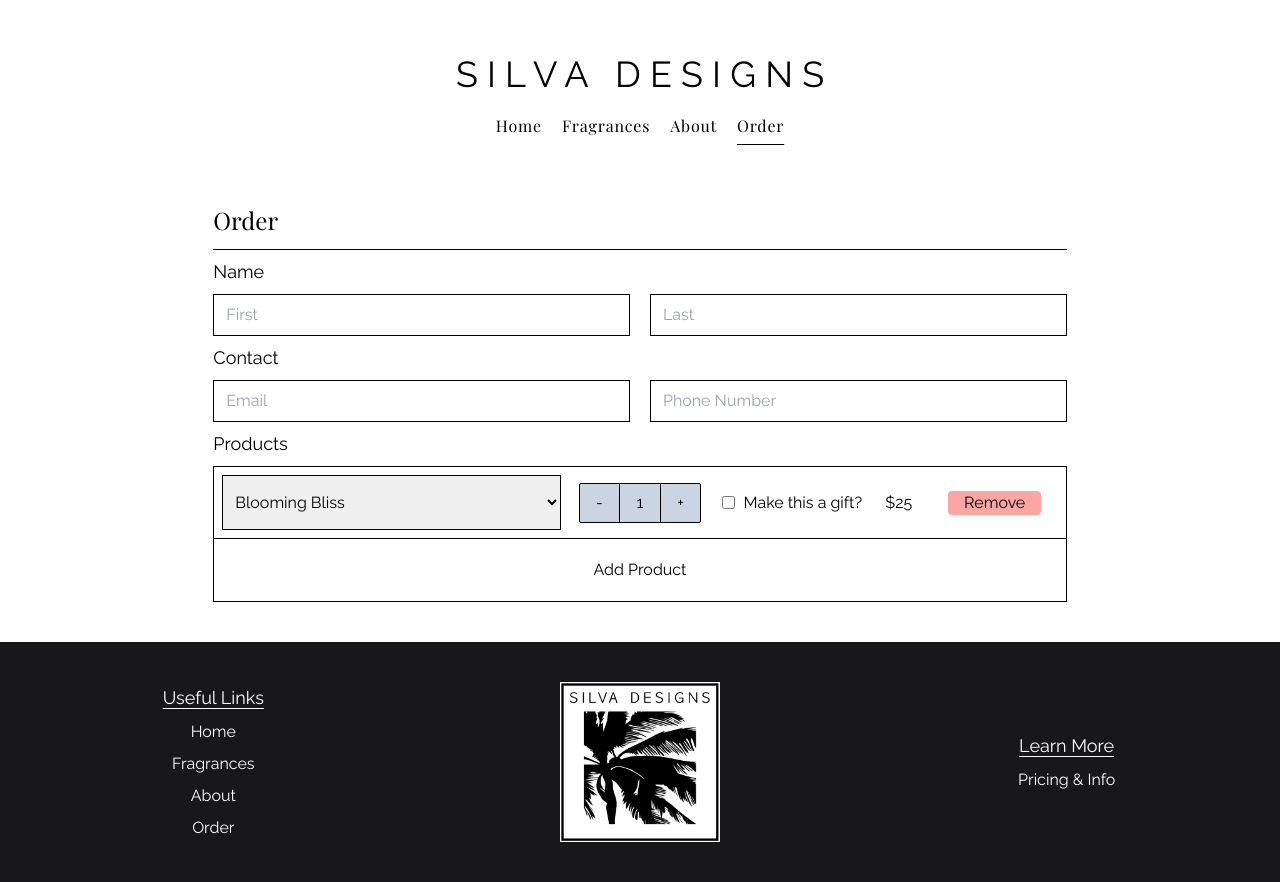
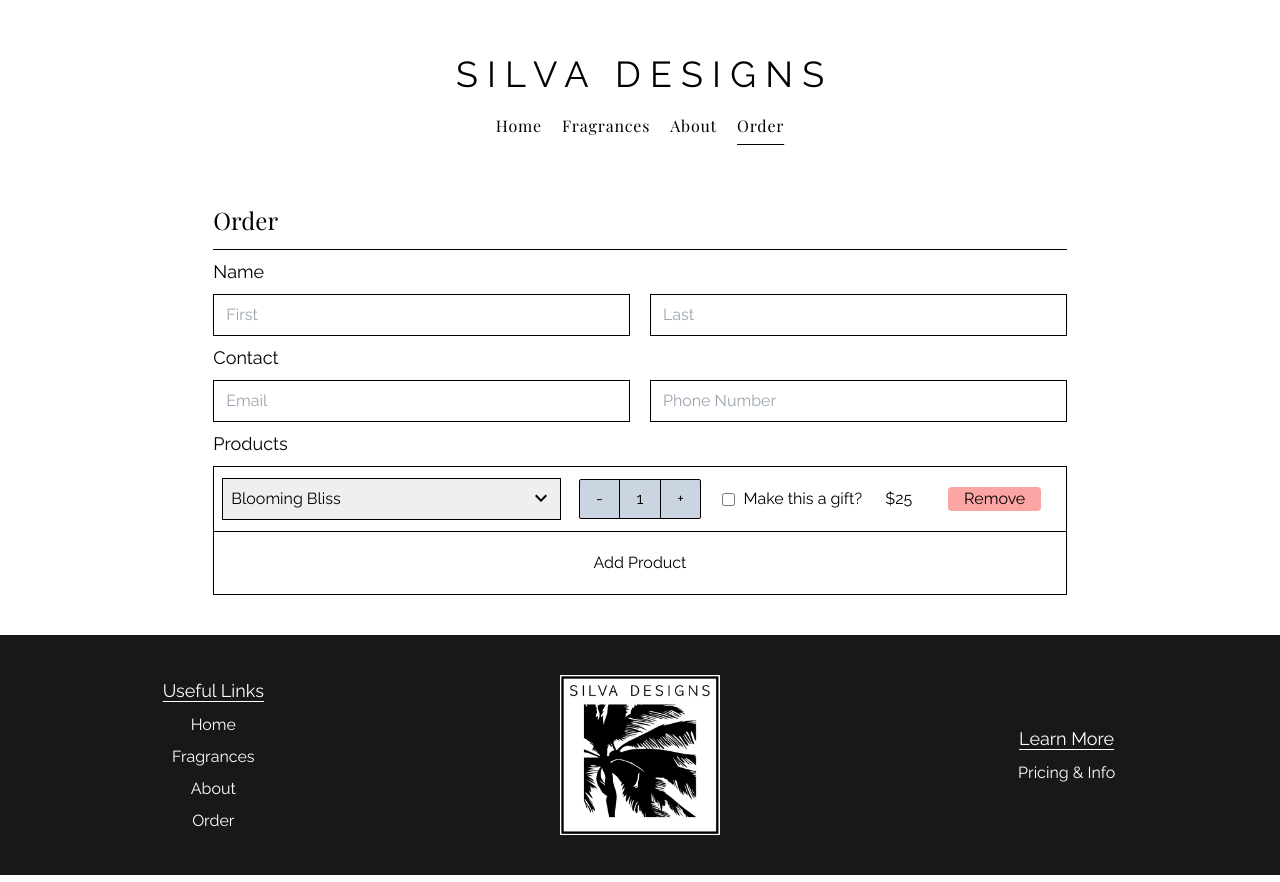
Before and after one commit to silva-tim/silva-designs, a React (Vite) app: page /order in a window 1280 px wide. Built offline with nearby package versions, Linux system fonts and the light colour scheme.

Commit message:
Fixed styling

```diff
--- a/package.json
+++ b/package.json
@@ -13,7 +13,7 @@
   "dependencies": {
     "react": "^18.2.0",
     "react-dom": "^18.2.0",
-    "react-icons": "^4.11.0",
+    "react-icons": "^4.12.0",
     "react-router-dom": "^6.16.0",
     "uuid": "^9.0.1"
   },
--- a/src/components/ProductLine.tsx
+++ b/src/components/ProductLine.tsx
@@ -1,8 +1,9 @@
-import { useEffect, useState } from "react";
+import { useState } from "react";
 import { getCandles } from "../lib/Api";
 import { Product } from "../types/Product";
 import { useOrder } from "../lib/OrderContext";
 import QuantityChanger from "./QuantityChanger";
+import { MdOutlineKeyboardArrowDown } from "react-icons/md";
 
 type props = {
   item: Product;
@@ -12,16 +13,15 @@ export default function ProductLine({ item }: props) {
   const { onChangeFragrance, onRemoveProduct, onGift } = useOrder();
   const [candles] = useState(getCandles());
 
-  useEffect(() => {});
-
   return (
-    <div className="flex items-center">
-      <div className="flex basis-5/12 p-2">
+    <div className="flex h-16 items-center">
+      <div className="relative flex basis-5/12 p-2">
         <select
           name="fragrance"
           value={item.fragrance}
           onChange={(e) => onChangeFragrance(item.id, e.target.value)}
-          className="basis-full border border-black px-2 py-4"
+          className="basis-full appearance-none border border-black p-2"
+          id="fragrance"
         >
           {candles.map((candle) => (
             <option key={candle.id} value={candle.name}>
@@ -29,6 +29,9 @@ export default function ProductLine({ item }: props) {
             </option>
           ))}
         </select>
+        <label htmlFor="fragrance" className="absolute right-4 top-4 text-2xl">
+          <MdOutlineKeyboardArrowDown />
+        </label>
       </div>
       <div className="flex basis-2/12 justify-center">
         <QuantityChanger item={item} />
```
Also changed, not shown: 1 other file (tests, documents, lock files or other folders).
